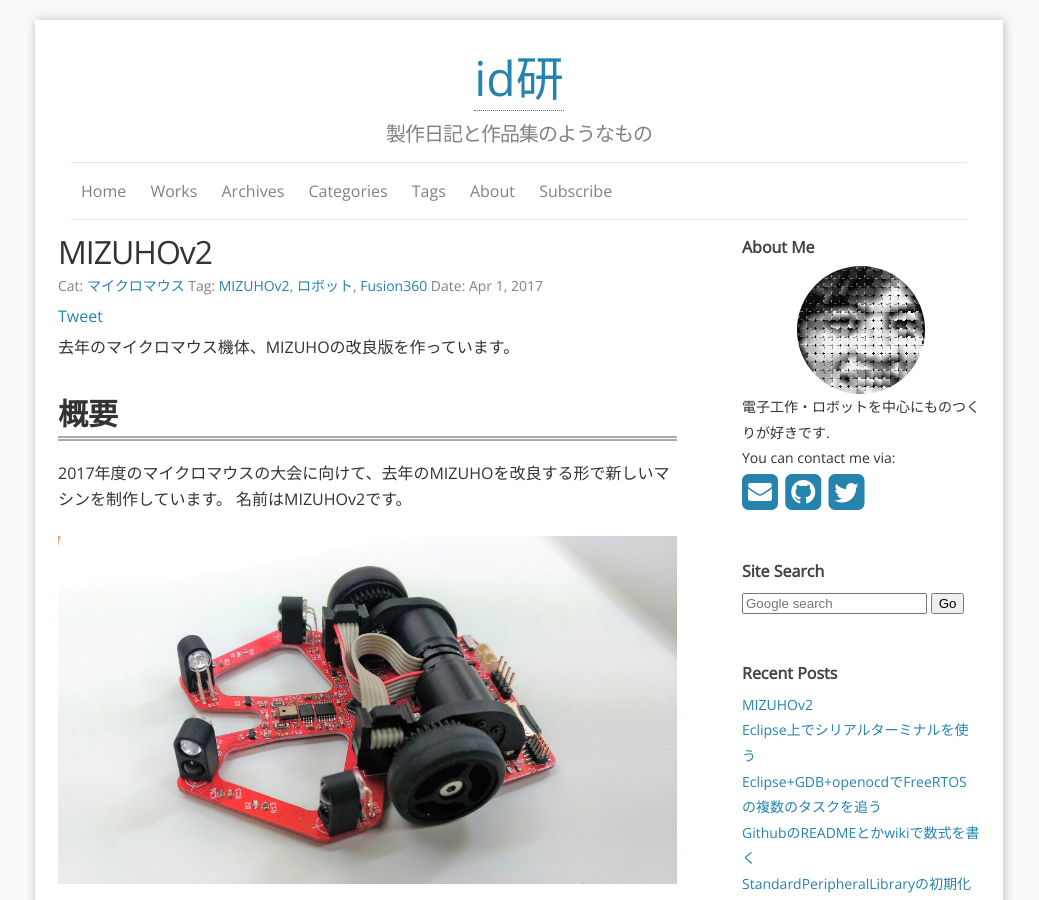
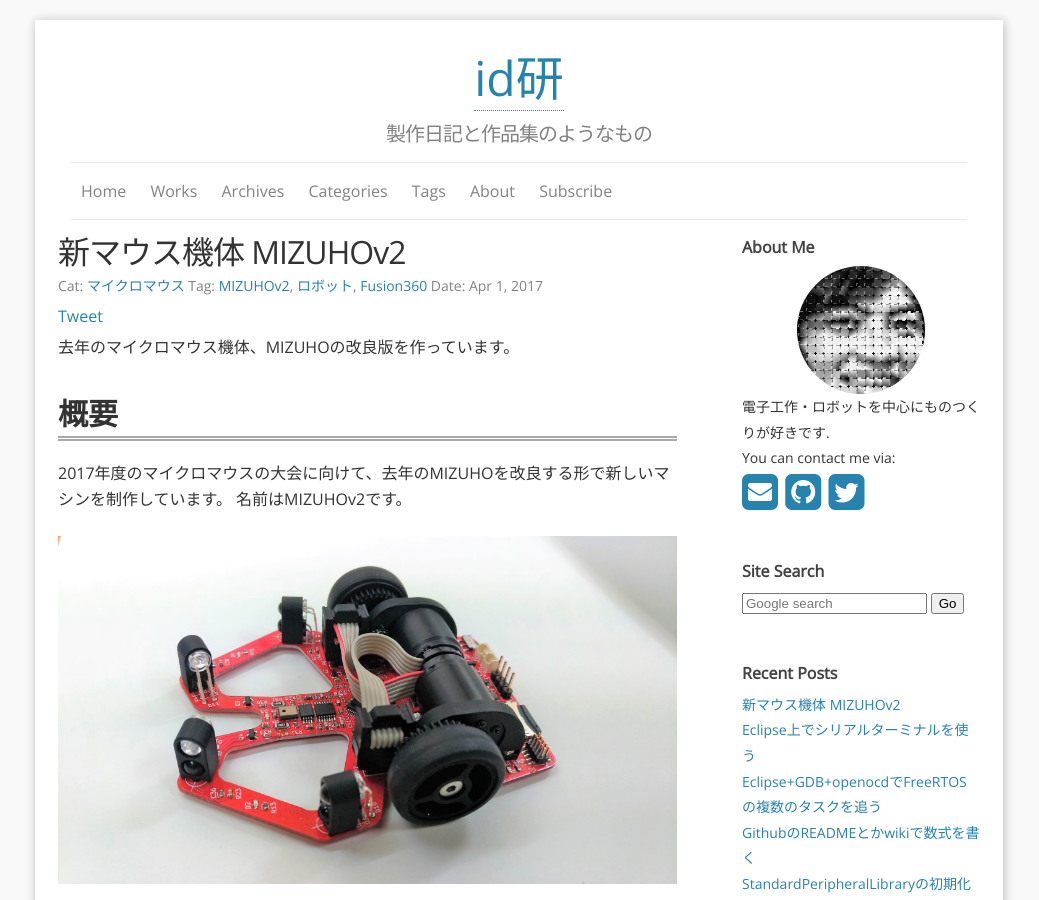
Before and after one commit to idt12312/idken-blog, a Jekyll site: the page built from _posts/2017-04-01-mizuhov2.md, in a window 1280 px wide and 900 px high. Shown: the whole window, without its empty margins (121-1160 px from the left). Built offline with Jekyll 4.4.1, drawn with Linux system fonts in a browser that asks for light colours; nearby versions of some CDN libraries; comment, search, counter and statistics services are not loaded.

Commit message:
タイトルを修正

```diff
--- a/_posts/2017-04-01-mizuhov2.md
+++ b/_posts/2017-04-01-mizuhov2.md
@@ -1,6 +1,6 @@
 ---
 layout: post
-title: MIZUHOv2
+title: 新マウス機体 MIZUHOv2
 category: マイクロマウス
 tag:
     - MIZUHOv2
```
